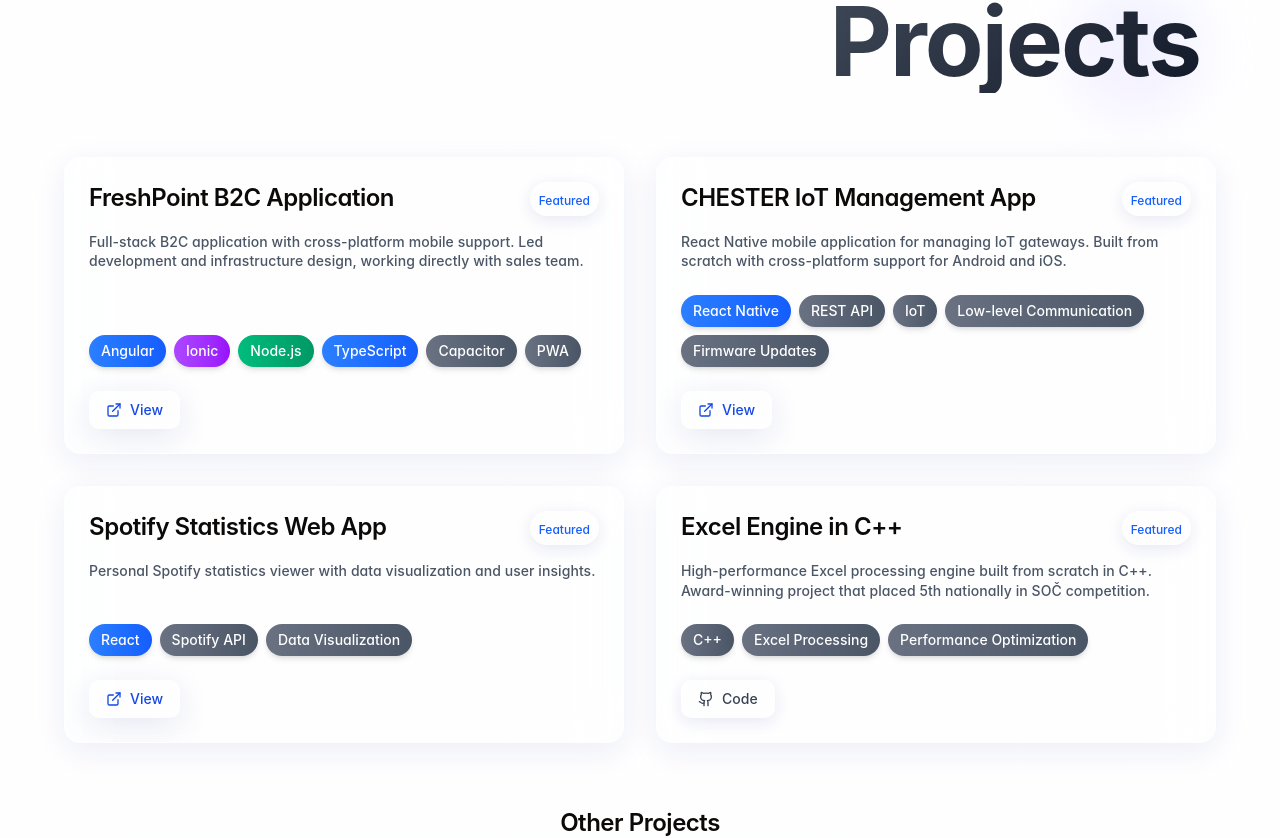
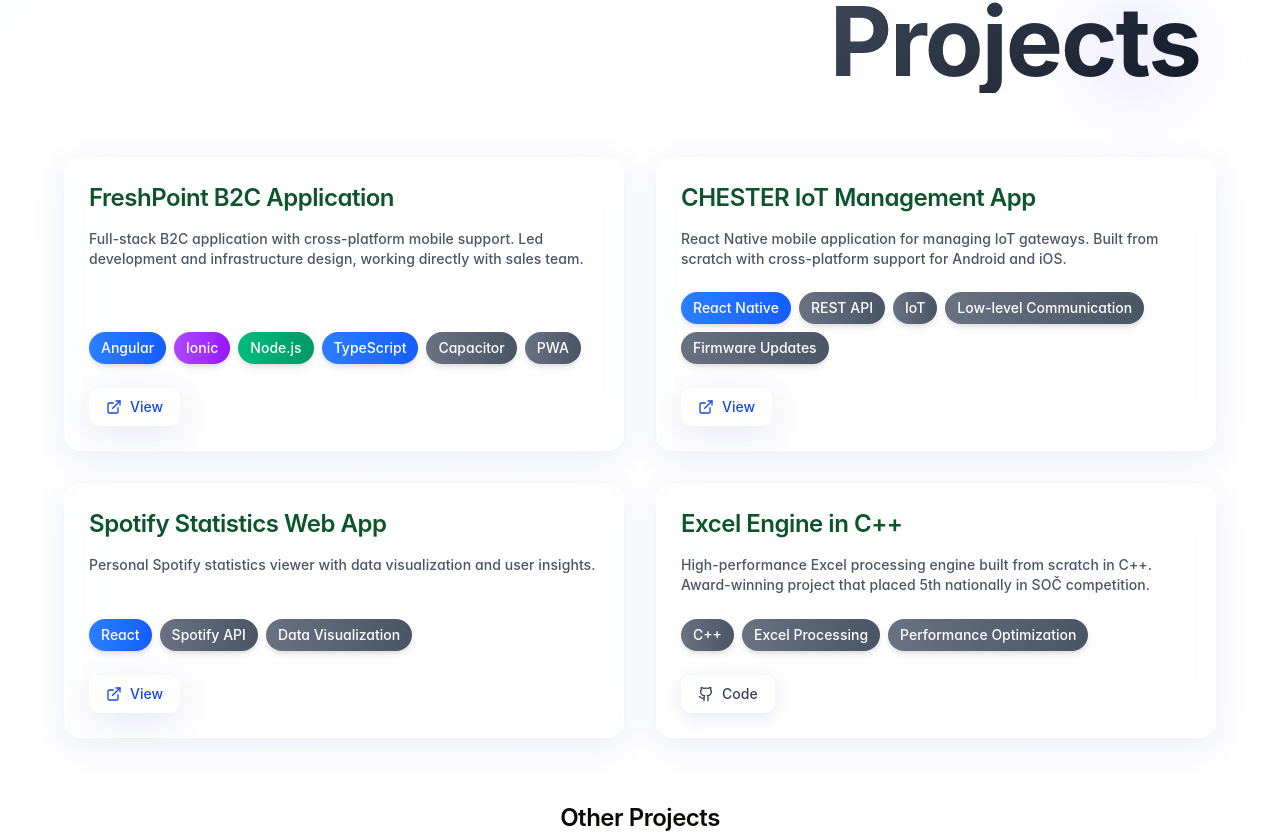
Before and after one commit to roman-princ/portfolio, a Next.js app: page / in a window 1280 px wide. Shown: the part 4124-4962 px from the top of the page. Built offline with nearby package versions, Linux system fonts and the light colour scheme.

Commit message:
chnage projects card style

```diff
--- a/app/components/sections/Projects.tsx
+++ b/app/components/sections/Projects.tsx
@@ -114,26 +114,19 @@
       <div
         ref={cursorRef as any}
         className={`h-full glass-card cursor-light rounded-2xl p-6 transition-all duration-500 flex flex-col ${
-          featured ? "shadow-2xl hover:shadow-3xl" : "shadow-lg hover:shadow-xl"
+          featured
+            ? "shadow-2xl hover:shadow-3xl border-2 border-green-200/30 dark:border-green-400/30 bg-gradient-to-br from-green-50/50 via-emerald-50/50 to-teal-50/50 dark:from-green-900/20 dark:via-emerald-900/20 dark:to-teal-900/20"
+            : "shadow-lg hover:shadow-xl"
         }`}>
-        <div className="flex items-start justify-between mb-4">
+        <div className="mb-4">
           <motion.h3
             whileHover={{ x: 2 }}
             transition={{ duration: 0.2 }}
-            className="text-title font-semibold">
+            className={`text-title font-semibold ${
+              featured ? "text-green-900 dark:text-green-100 text-xl" : ""
+            }`}>
             {project.title}
           </motion.h3>
-          {featured && (
-            <motion.div
-              initial={{ scale: 0 }}
-              animate={{ scale: 1 }}
-              transition={{ delay: index * 0.2 + 0.5, type: "spring" }}
-              className="glass-badge px-2 py-1 rounded-full">
-              <span className="text-xs font-medium text-blue-600 dark:text-blue-400">
-                Featured
-              </span>
-            </motion.div>
-          )}
         </div>
 
         <p className="text-caption text-gray-600 dark:text-gray-300 mb-6 flex-grow">
```
